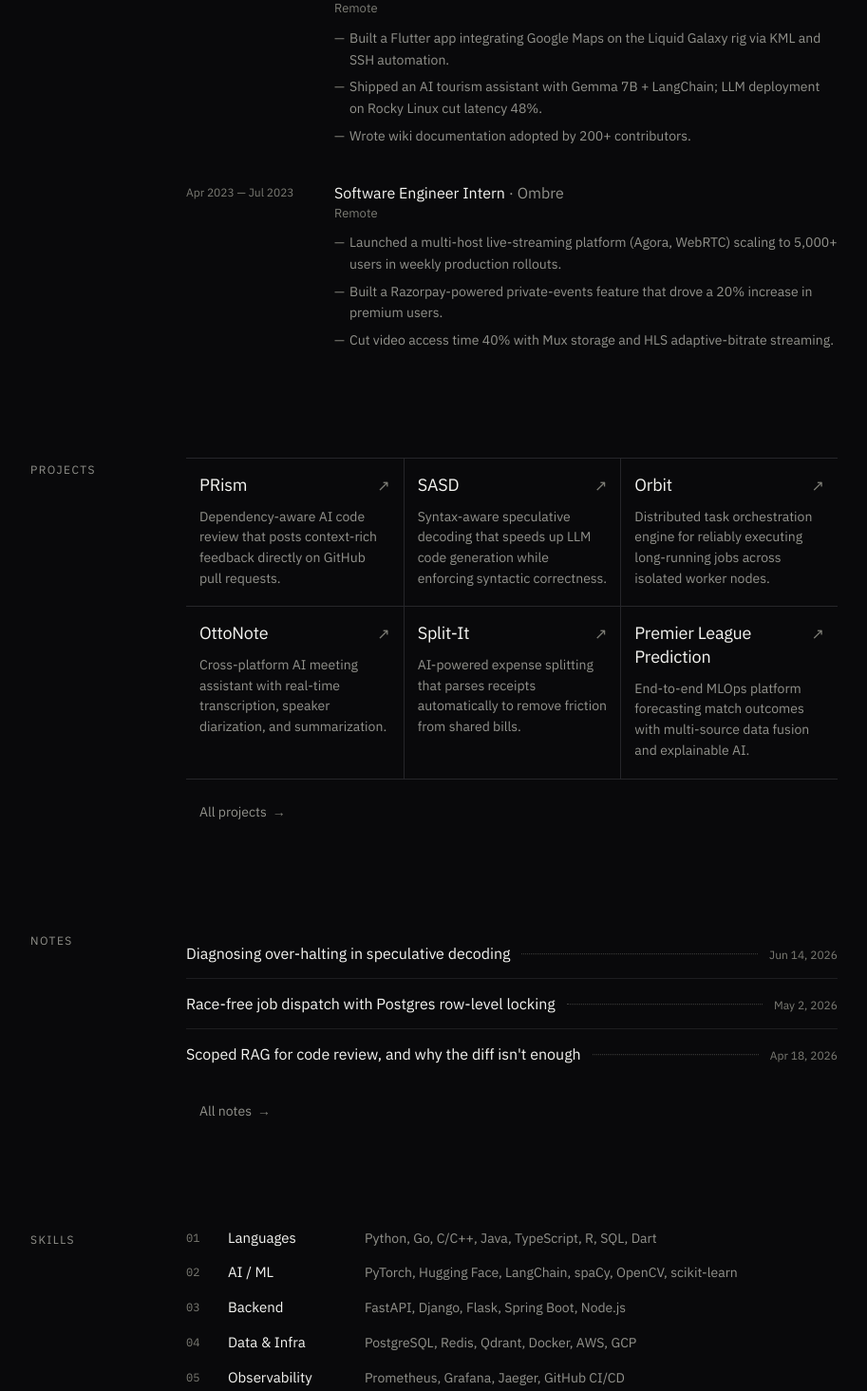
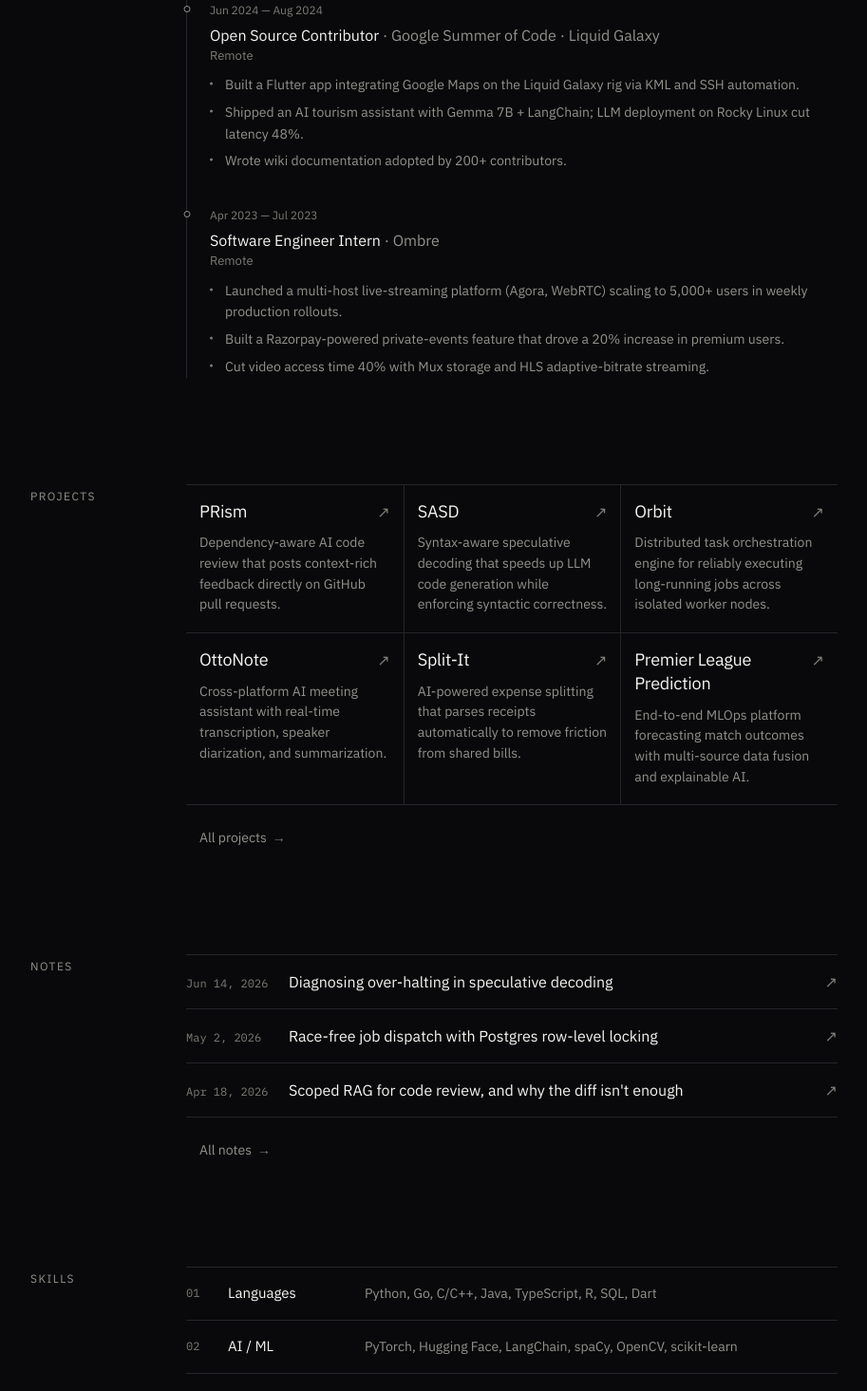
Before and after one commit to Manas-33/revised-portfolio, a Next.js app: page / in a window 1280 px wide. Shown: the part 1320-2785 px from the top of the page at 95% size, without its empty margins (44-957 px from the left). Built offline with nearby package versions, Linux system fonts and the light colour scheme.

Commit message:
Refactor layout and improve styling for some components

```diff
--- a/app/page.tsx
+++ b/app/page.tsx
@@ -122,17 +122,20 @@ export default function Home() {
 
 function ExperienceList({ items }: { items: Experience[] }) {
   return (
-    <ol className="flex flex-col gap-9">
+    <ol className="flex flex-col">
       {items.map((e) => (
         <li
           key={`${e.company}-${e.dates}`}
-          className="grid grid-cols-1 gap-y-1.5 md:grid-cols-[132px_1fr] md:gap-x-6"
+          className="relative border-l border-rule pb-9 pl-6 last:pb-0"
         >
-          <div className="pt-0.5 text-[12px] leading-5 text-faint tabular-nums">
+          <span
+            aria-hidden
+            className="absolute left-0 top-[5px] h-[7px] w-[7px] -translate-x-1/2 rounded-full border border-muted bg-page"
+          />
+          <div className="text-[12px] leading-5 text-faint tabular-nums">
             {e.dates}
           </div>
-          <div>
-            <div className="text-[16px] text-ink">
+          <div className="mt-1 text-[16px] text-ink">
             {e.role}
             <span className="text-muted"> · {e.company}</span>
           </div>
@@ -141,13 +144,12 @@ function ExperienceList({ items }: { items: Experience[] }) {
             {e.highlights.map((h) => (
               <li
                 key={h}
-                  className="relative pl-4 text-[14px] leading-relaxed text-muted before:absolute before:left-0 before:text-faint before:content-['—']"
+                className="relative pl-4 text-[14px] leading-relaxed text-muted before:absolute before:left-0 before:top-[0.72em] before:h-[3px] before:w-[3px] before:-translate-y-1/2 before:rounded-full before:bg-faint before:content-['']"
               >
                 {h}
               </li>
             ))}
           </ul>
-          </div>
         </li>
       ))}
     </ol>
@@ -187,19 +189,24 @@ function ProjectList({ items }: { items: Project[] }) {
 
 function NoteList({ items }: { items: Note[] }) {
   return (
-    <ul className="flex flex-col">
+    <ul className="border-t border-rule">
       {items.map((n) => (
-        <li key={n.slug} className="border-b border-rule/70 last:border-0">
+        <li key={n.slug} className="border-b border-rule">
           <Link
             href={`/notes/${n.slug}`}
-            className="row-hover group flex items-baseline py-3.5"
+            className="group -mx-2 grid grid-cols-[92px_1fr_auto] items-baseline gap-4 px-2 py-4 transition-colors hover:bg-fill"
           >
-            <span className="text-[16px] text-ink transition-colors group-hover:text-accent">
+            <time className="whitespace-nowrap font-mono text-[12px] tabular-nums text-faint">
+              {formatDate(n.date)}
+            </time>
+            <span className="text-[16px] leading-snug text-ink">
               {n.title}
             </span>
-            <span className="leader" aria-hidden="true" />
-            <span className="shrink-0 text-[12px] tabular-nums text-faint">
-              {formatDate(n.date)}
+            <span
+              aria-hidden="true"
+              className="text-faint transition-transform group-hover:-translate-y-0.5 group-hover:text-muted"
+            >
+              ↗
             </span>
           </Link>
         </li>
@@ -210,11 +217,11 @@ function NoteList({ items }: { items: Note[] }) {
 
 function SkillList({ items }: { items: SkillGroup[] }) {
   return (
-    <ol className="flex flex-col gap-3.5">
+    <ol className="flex flex-col border-t border-rule">
       {items.map((g, i) => (
         <li
           key={g.category}
-          className="grid grid-cols-[28px_1fr] gap-x-3 md:grid-cols-[28px_128px_1fr] md:gap-x-4"
+          className="grid grid-cols-[28px_1fr] gap-x-3 border-b border-rule py-4 md:grid-cols-[28px_128px_1fr] md:gap-x-4"
         >
           <span className="pt-0.5 font-mono text-[12px] tabular-nums text-faint">
             {String(i + 1).padStart(2, "0")}
@@ -231,20 +238,22 @@ function SkillList({ items }: { items: SkillGroup[] }) {
 
 function EducationList({ items }: { items: Education[] }) {
   return (
-    <ol className="flex flex-col gap-6">
+    <ol className="flex flex-col">
       {items.map((e) => (
         <li
           key={e.school}
-          className="grid grid-cols-1 gap-y-1 md:grid-cols-[132px_1fr] md:gap-x-6"
+          className="relative border-l border-rule pb-6 pl-6 last:pb-0"
         >
-          <div className="pt-0.5 text-[12px] leading-5 text-faint tabular-nums">
+          <span
+            aria-hidden
+            className="absolute left-0 top-[5px] h-[7px] w-[7px] -translate-x-1/2 rounded-full border border-muted bg-page"
+          />
+          <div className="text-[12px] leading-5 text-faint tabular-nums">
             {e.dates}
           </div>
-          <div>
-            <div className="text-[16px] text-ink">{e.school}</div>
+          <div className="mt-1 text-[16px] text-ink">{e.school}</div>
           <div className="text-[14px] text-muted">{e.degree}</div>
           <div className="text-[13px] text-faint">{e.location}</div>
-          </div>
         </li>
       ))}
     </ol>
```
Lines whose indentation alone changed are shown as unchanged.
